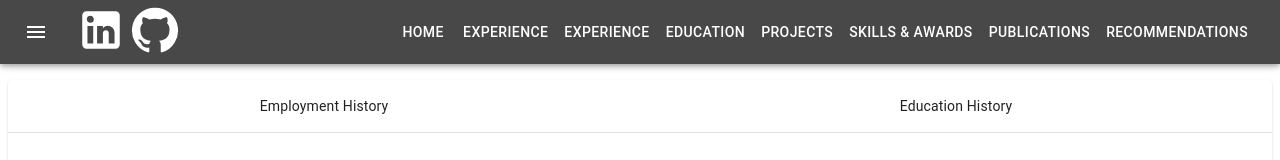
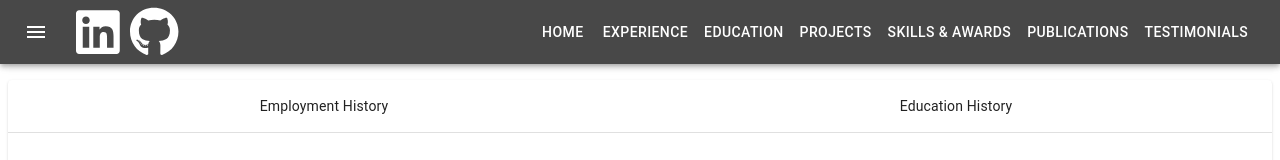
Before and after one commit to absshakeel/portfolio-app, a React (Create React App) app: page / in a window 1280 px wide. Shown: the top 160 px of the page. Built offline with nearby package versions, Linux system fonts and the light colour scheme.

Commit message:
POFA-1: Update banner styles and animation.

```diff
--- /dev/null
+++ b/src/css/banner-styles.css
@@ -0,0 +1,29 @@
+/* Github Icon */
+.githubButton:hover {
+    color: black !important;
+}
+
+.githubButtonSize {
+    font-size: 50px;
+    color: white;
+    margin-right: 10px;
+}
+
+/* LinkedIn Icon */
+.linkedInButton:hover{
+    color: #0077b5 !important;
+    background-size: cover;
+}
+
+.linkedInButtonSize {
+    font-size: 50px;
+    color: white;
+    margin-right: 10px;
+}
+
+/* Navigation elements underline*/
+.navElements:hover{
+    text-decoration: underline !important;
+    text-decoration-color: white !important;
+    text-underline-offset: 5px;
+}
--- a/src/index.js
+++ b/src/index.js
@@ -1,5 +1,4 @@
 import GitHubIcon from '@mui/icons-material/GitHub';
-import LinkedInIcon from '@mui/icons-material/LinkedIn';
 import MenuIcon from '@mui/icons-material/Menu';
 import { TableBody, TableCell, TableRow } from '@mui/material';
 import AppBar from '@mui/material/AppBar';
@@ -15,48 +14,49 @@ import ReactDOM from 'react-dom/client';
 import { Link } from 'react-scroll';
 import SliderCard from './commonComponents/SliderCard';
 import CertsAndAwards from './profCertsAndAwards/CertsAndAwards';
-// Scripts
-
+import { FontAwesomeIcon } from '@fortawesome/react-fontawesome'
 
 // Employment History Data.
+import gmu from './assets/Education-Employment/georgeMasonUniversity.jpg';
 import ibmGbs from './assets/Education-Employment/ibmGBS.jpg';
-import gmu from './assets/Education-Employment/georgeMasonUniversity.jpg';
 
 // Project History Data.
 import artificialIntelligence from './assets/Projects/artificial_intelligence.png';
+import miscellaneous from './assets/Projects/miscellaneous.png';
 import networkSystemsSecurity from './assets/Projects/network_systems_security.png';
 import webProgramDataScience from './assets/Projects/web_program_dataScience.png';
-import miscellaneous from './assets/Projects/miscellaneous.png';
 
 // Professional Certification Data.
+import awsContent from './assets/Certifications-Resume/Certifications/AWSCertifiedDA.jpg';
+import androidContent from './assets/Certifications-Resume/Certifications/Coursera Android.jpg';
 import ocpjpContent from './assets/Certifications-Resume/Certifications/OCPJP.jpg';
 import ocwcdContent from './assets/Certifications-Resume/Certifications/OW.jpg';
-import androidContent from './assets/Certifications-Resume/Certifications/Coursera Android.jpg';
-import awsContent from './assets/Certifications-Resume/Certifications/AWSCertifiedDA.jpg';
 
 // Professional Certifications Badges Data.
+import androidBadge from './assets/Badges/Coursera - Android Badge - Custom Made.png';
 import ocwcdBadge from './assets/Badges/Oracle University - Custom Badge.png';
 import ocpjpBadge from './assets/Badges/Oracle-Certification-badge_OC-Professional.png';
-import androidBadge from './assets/Badges/Coursera - Android Badge - Custom Made.png';
 import awsBadge from './assets/Badges/awsAssociateDeveloper.png';
 
 // Awards Data.
+import apexon2022Award from './assets/Certifications-Resume/Certifications/Apexon.Performance.Award.2022.jpg';
+import deepskillAwardIBM from './assets/Certifications-Resume/Certifications/Deep Skill.PNG';
 import managerChoiceAwardIBM from './assets/Certifications-Resume/Certifications/mgrChoice.PNG';
-import deepskillAwardIBM from './assets/Certifications-Resume/Certifications/Deep Skill.PNG';
-import apexon2022Award from './assets/Certifications-Resume/Certifications/Apexon.Performance.Award.2022.jpg';
 
 // Awards Badges Data.
+import apexon2022AwardBadge from './assets/Badges/Apexon.Award.Badge.png';
+import deepSkillAwardBadge from './assets/Badges/Deep Skill - Full Badge.png';
 import managerChoiceAwardIBMBadge from './assets/Badges/Manager\'s Choice Award - Transparent - Final.png';
-import deepSkillAwardBadge from './assets/Badges/Deep Skill - Full Badge.png';
-import apexon2022AwardBadge from './assets/Badges/Apexon.Award.Badge.png';
 
 // Import css.
+import TimelineComponent from './commonComponents/TimelineComponent';
 import './css/projects.css';
 import './css/publications.css';
+import './css/banner-styles.css';
+import ExpandableSummary from './projects/ExpandableSummary';
 import ProjectAccordian from './projects/ProjectAccordian';
-import TimelineComponent from './commonComponents/TimelineComponent';
-import ExpandableSummary from './projects/ExpandableSummary';
 
+import {faLinkedin, faGithub} from '@fortawesome/free-brands-svg-icons';
 
 const IndexApp = () => {
 
@@ -237,7 +237,35 @@ const IndexApp = () => {
     }
   ]
 
+  const boxSX = {
+    "&:hover": {
+      backgroundColor: 'rgba(0, 0, 0, 0.3)'
 
+    }
+  }
+
+  const styles = theme => ({
+    hoverButton: {
+      '&:hover': {
+        backgroundColor: 'green', // Change this to the desired hover color
+      },
+    },
+  });
+
+  // useEffect(() => {
+  //   // Create a link element
+  //   const link = document.createElement('link');
+  //   link.rel = 'stylesheet';
+  //   link.href = 'https://fonts.googleapis.com/icon?family=Material+Icons';
+
+  //   // Append the link element to the document head
+  //   document.head.appendChild(link);
+
+  //   // Cleanup function to remove the link element when the component unmounts
+  //   return () => {
+  //     document.head.removeChild(link);
+  //   };
+  // }, []);
 
 
   return (
@@ -256,31 +284,29 @@ const IndexApp = () => {
 
           <div>
             <a href="https://www.linkedin.com/in/abizsrm" target="_blank" title="Linkedin" rel="nofollow" >
-              <LinkedInIcon style={{ color: 'white', fontSize: 50 }} />
+                <FontAwesomeIcon icon={faLinkedin} className="linkedInButton linkedInButtonSize"> </FontAwesomeIcon>
             </a>
-            &nbsp;
+
             <a href="https://github.com/abizsrm" target="_blank" title="GitHub" rel="nofollow">
-              <GitHubIcon style={{ color: 'white', fontSize: 50 }} />
+                <FontAwesomeIcon icon={faGithub}  className="githubButton githubButtonSize" ></FontAwesomeIcon>
             </a>
-            &nbsp;
           </div>
 
           {/* Gap between different navigation heads and menu icon*/}
           <Typography variant="h6" component="div" sx={{ flexGrow: 1 }}> </Typography>
 
           {/* Different navigation heads. */}
-          <Button color="inherit">Home</Button>
+          <Button color="inherit" className="navElements">Home</Button>
           <Link to="employmentEducationHistory"
             spy={true}
             smooth={true}
             offset={-75}
-            duration={500} > <Button style={{ color: 'white' }}>Experience</Button></Link>
-          <Button color="inherit">Experience</Button>
-          <Button color="inherit">Education</Button>
-          <Link to="projects" spy={true} smooth={true} duration={500}><Button color="inherit">Projects</Button></Link>
-          <Link to="profCertsAwards" spy={true} smooth={true} duration={500}><Button color="inherit">Skills &amp; Awards</Button></Link>
-          <Button color="inherit">Publications</Button>
-          <Button color="inherit">Recommendations</Button>
+            duration={500} > <Button style={{ color: 'white' }} className="navElements">Experience</Button></Link>
+          <Button color="inherit" className="navElements">Education</Button>
+          <Link to="projects" spy={true} smooth={true} duration={500}><Button color="inherit" className="navElements">Projects</Button></Link>
+          <Link to="profCertsAwards" spy={true} smooth={true} duration={500}><Button color="inherit" className="navElements">Skills &amp; Awards</Button></Link>
+          <Button color="inherit" className="navElements">Publications</Button>
+          <Button color="inherit" className="navElements">Testimonials</Button>
         </Toolbar>
       </AppBar>
 
```
Also changed, not shown: src/css/projects.css (+6 -3 lines).
